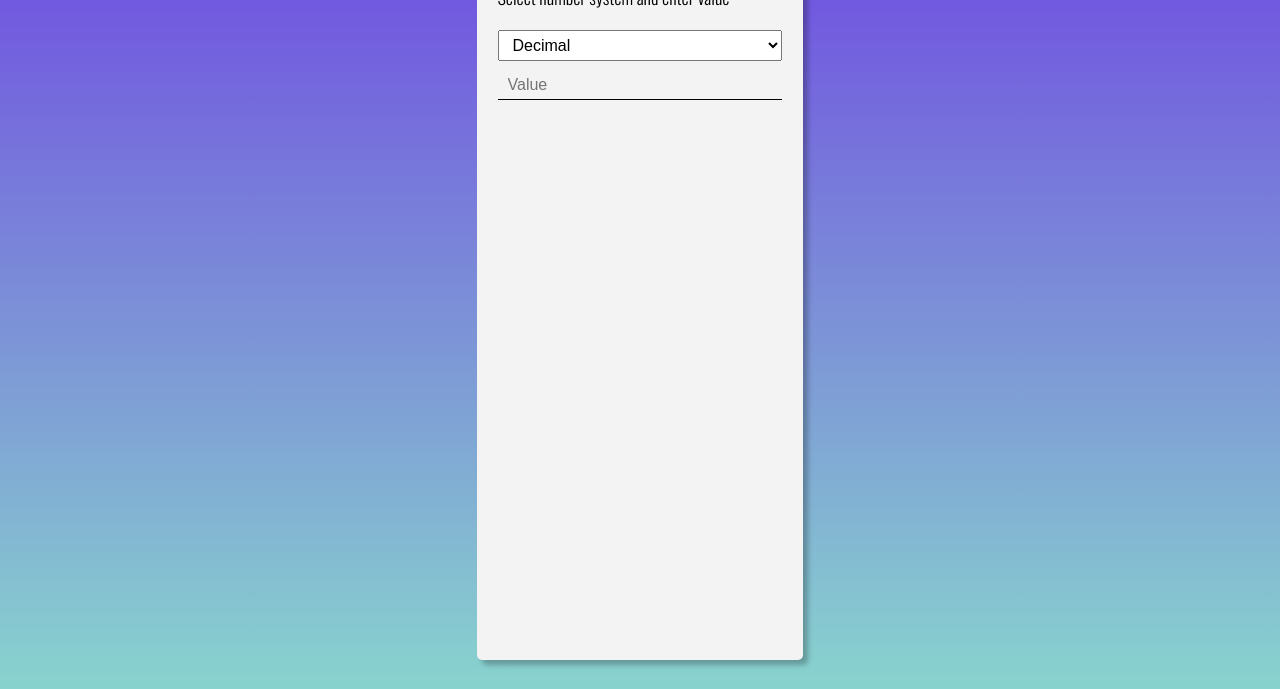
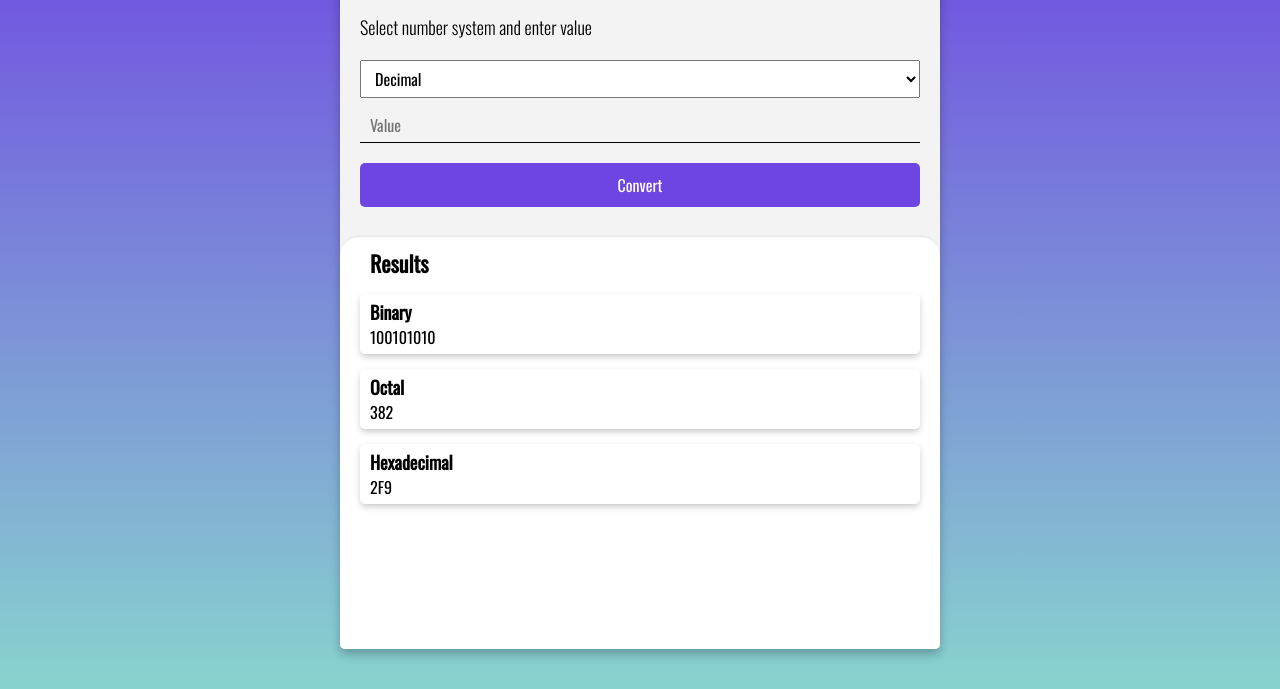
Before and after one commit to mattzahel/ns-converter, a website: page index.html in a window 1280 px wide. Shown: the part 111-800 px from the top of the page. Drawn offline with nearby package versions, Linux system fonts and the light colour scheme.

Commit message:
app ui styling

```diff
--- a/assets/scss/_layout.scss
+++ b/assets/scss/_layout.scss
@@ -1,21 +1,37 @@
 .wrapper {
+  display: flex;
+  flex-direction: column;
   max-width: 90%;
   height: 90vh;
-  padding: 1rem 2rem;
   background: #f3f3f3;
-  border: 1px solid transparent;
+  border: none;
   border-radius: .5rem;
-  box-shadow: .5rem .5rem .5rem rgba(0, 0, 0, .25);
+  box-shadow: 0rem .5rem 1rem rgba(0, 0, 0, .25);
+
+  @media screen and (min-width: 768px) {
+    width: 60rem;
+  }
+
+  h1 {
+    padding: 1rem 2rem;
+  }
 }
 
 form {
   display: flex;
   flex-direction: column;
+  padding: 1rem 2rem;
 
   select {
     margin: 1rem 0;
     padding: 0.5rem 1rem;
+    font-family: "Oswald", sans-serif;
     font-size: 1.6rem;
+    font-weight: 400;
+
+    & option {
+      font-weight: 300;
+    }
   }
 
   input[type="text"], input[type="number"] {
@@ -23,6 +39,54 @@ form {
     border-bottom: 1px solid black;
     background: none;
     padding: .5rem 1rem;
+    font-family: "Oswald", sans-serif;
     font-size: 1.6rem;
   }
 }
+
+input[type="submit"] {
+  margin: 2rem 0;
+  padding: 1rem 0;
+  background-color: #6e45e2;
+  color: #fff;
+  border: none;
+  border-radius: .5rem;
+  font-family: "Oswald", sans-serif;
+  font-size: 1.6rem;
+  cursor: pointer;
+  transition: background-color .2s ease-in;
+
+  &:hover {
+    background-color: #5d34d1;
+  }
+}
+
+.results {
+  background-color: #fff;
+  flex-grow: 1;
+  border-radius: 2rem 2rem .5rem .5rem;
+  box-shadow: 0rem -.3rem .5rem -.5rem rgba(0, 0, 0, .25);
+
+  h2 {
+    font-size: 2.2rem;
+    margin: 1rem 0 0 3rem;
+  }
+
+  &__block {
+    max-width: 100%;
+    background-color: #fff;
+    border-radius: .5rem;
+    padding: .5rem 1rem;
+    box-shadow: 0rem .3rem .75rem -.1rem rgba(0, 0, 0, .25);
+    margin: 1.5rem 2rem;
+  }
+
+  &__title {
+    font-size: 1.8rem;
+  }
+
+  &__value {
+    font-size: 1.6rem;
+  }
+
+}
--- a/index.html
+++ b/index.html
@@ -23,7 +23,30 @@
                 <option value="hex">Hexadecimal</option>
             </select>
             <input type="number" placeholder="Value">
+            <input type="submit" value="Convert">
         </form>
+
+        <div class="results">
+            <h2>Results</h2>
+            <div class="results__block">
+                <h3 class="results__title">Binary</h3>
+                <p class="results__value">
+                    100101010
+                </p>
+            </div>
+            <div class="results__block">
+                <h3 class="results__title">Octal</h3>
+                <p class="results__value">
+                    382
+                </p>
+            </div>
+            <div class="results__block">
+                <h3 class="results__title">Hexadecimal</h3>
+                <p class="results__value">
+                    2F9
+                </p>
+            </div>
+        </div>
     </div>
 </body>
 
```
Also changed, not shown: assets/css/main.css.
